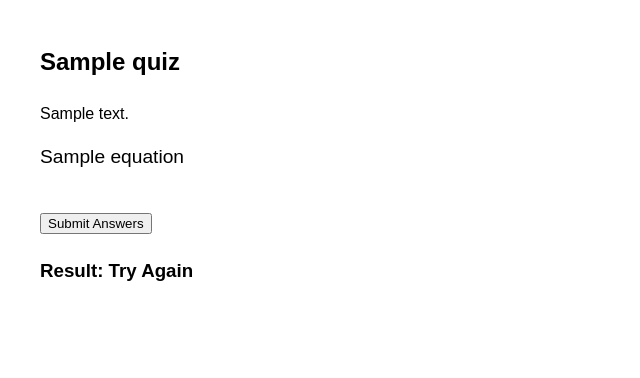
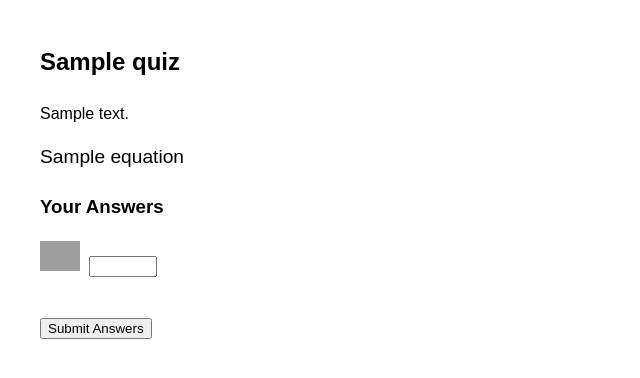
Before and after one commit to quarion/poke-math, a Flask app: template templates/quiz.html in a window 1280 px wide. Shown: the part 161-539 px from the top of the page, without its empty margins (0-640 px from the left). Run offline with Flask 3, Linux system fonts and the light colour scheme; the template is opened without the code that fills it: most values are stand-ins (such as "Sample title", 1, 10 or a date in 2020); grey boxes are pictures that could not be loaded.

Commit message:
Enhance quiz template and form handling with dynamic answer inputs and result display

```diff
--- a/app.py
+++ b/app.py
@@ -36,11 +36,14 @@ def quiz(quiz_id):
         return render_template('quiz.html',
                              quiz=quiz_data,
                              pokemon_vars=pokemon_variables,
-                             result=correct)
+                             result=correct,
+                             request=request)
 
     return render_template('quiz.html',
                          quiz=quiz_data,
-                         pokemon_vars=pokemon_variables)
+                         pokemon_vars=pokemon_variables,
+                         result=None,
+                         request=request)
 
 if __name__ == '__main__':
     app.run(debug=True)
--- a/data/quizzes.json
+++ b/data/quizzes.json
@@ -26,6 +26,6 @@
             "answer": {
                 "bulbasaur": 6
             }
+        }
     }
 }
-}
--- a/templates/quiz.html
+++ b/templates/quiz.html
@@ -1,41 +1,51 @@
 {% extends "base.html" %}
 {% block content %}
-  <!-- Debug info -->
+  <!-- Debug info (hidden) -->
   <div style="display: none">
+    <p>Quiz: {{ quiz }}</p>
     <p>Pokemon vars: {{ pokemon_vars }}</p>
-    <p>Quiz: {{ quiz }}</p>
   </div>
 
   <h2>{{ quiz.title }}</h2>
   <p>{{ quiz.description }}</p>
+
   <form method="POST">
+    {# Process each equation and replace placeholders with images #}
     {% for equation in quiz.equations %}
-      {% set ns = namespace(equation=equation, unknowns=[]) %}
+      {% set ns = namespace(equation=equation) %}
       {% for pokemon_name, image_file in pokemon_vars.items() %}
         {% set placeholder = "{" ~ pokemon_name ~ "}" %}
         {% if placeholder in ns.equation %}
-          {% set ns.equation = ns.equation | replace(placeholder, '<img src="/static/images/' ~ image_file ~ '" class="pokemon-var" alt="' ~ pokemon_name ~ '" style="height:30px; display:inline-block;">') %}
-          {% if pokemon_name not in ns.unknowns %}
-            {% set ns.unknowns = ns.unknowns + [pokemon_name] %}
-          {% endif %}
+          {% set ns.equation = ns.equation | replace(
+            placeholder,
+            '<img src="/static/images/' ~ image_file ~
+            '" class="pokemon-var" alt="' ~ pokemon_name ~
+            '" style="height:30px; display:inline-block;">'
+          ) %}
         {% endif %}
       {% endfor %}
       <div class="equation">
         <div style="font-size:1.2em; margin:10px 0;">{{ ns.equation | safe }}</div>
-        <div class="inputs" style="margin-bottom:20px;">
-          {% for unknown in ns.unknowns %}
-            <label for="{{ unknown }}">
-              <img src="/static/images/{{ pokemon_vars[unknown] }}" class="pokemon-var" alt="{{ unknown }}" style="height:30px; display:inline-block;">
-            </label>
-            <input type="number" name="{{ unknown }}" id="{{ unknown }}" required style="width:60px; margin:0 5px;">
-          {% endfor %}
-        </div>
       </div>
     {% endfor %}
+
+    {# Dedicated Answers Section using keys from quiz.answer #}
+    <h3>Your Answers</h3>
+    <div class="answers-section" style="margin-bottom:20px;">
+      {% for unknown, correct_value in quiz.answer.items() %}
+        <div>
+          <label for="{{ unknown }}">
+            <img src="/static/images/{{ pokemon_vars[unknown] }}" class="pokemon-var" alt="{{ unknown }}" style="height:30px; display:inline-block;">
+          </label>
+          <input type="number" name="{{ unknown }}" id="{{ unknown }}" required style="width:60px; margin:0 5px;">
+        </div>
+      {% endfor %}
+    </div>
+
     <button type="submit" style="margin-top:20px;">Submit Answers</button>
   </form>
 
-  {% if result is not none %}
+  {% if request.method == 'POST' and result is not none %}
     <div style="margin-top:20px;">
       <h3>Result: {{ 'Correct!' if result else 'Try Again' }}</h3>
     </div>
```
